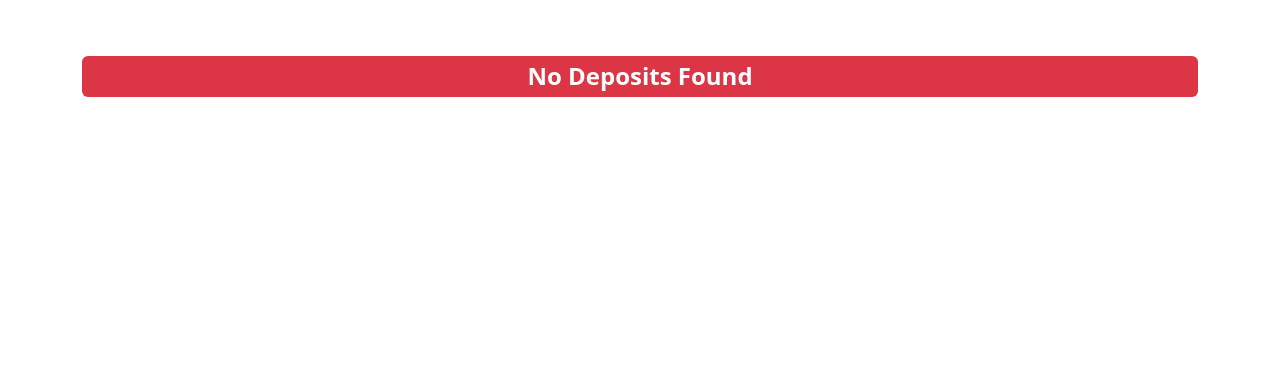
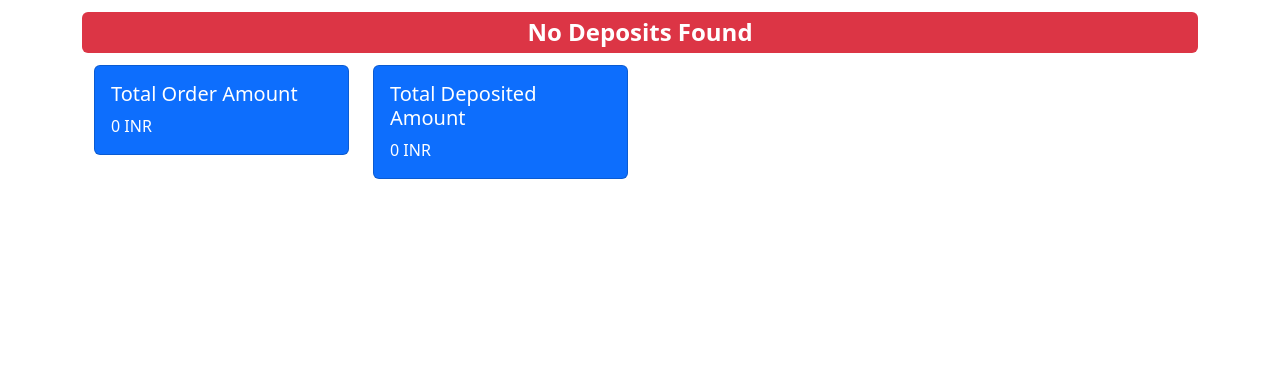
Before and after one commit to henishpatel9045/vadipartiSweetsGeneric, a Django app: page /bookings/user/deposits in a window 1280 px wide. Shown: the part 56-434 px from the top of the page. Run offline with Django 5.2, Linux system fonts and the light colour scheme; the visitor is signed in with stand-in values (Sample User, id 1); data that the repository does not hold is empty.

Commit message:
Add order delivery status page for users. - Update decorator for redirecting user to login page with auto redirect to current page after login. - Update user deposit page to include total order amount and total deposit. - Improve security by implementing access control to all required pages.

```diff
--- a/booking/decorators.py
+++ b/booking/decorators.py
@@ -1,10 +1,11 @@
 from rest_framework.response import Response
+from django.shortcuts import redirect
 from django.contrib.auth.models import AnonymousUser
 
 
 def login_required(func):
     def wrapper(self, request, *args, **kwargs):
         if isinstance(request.user, AnonymousUser):
-            return Response(status=404)
+            return redirect(f"/admin/login/?next={request.path}")
         return func(self, request, *args, **kwargs)
     return wrapper
--- a/booking/templates/booking/user_base.html
+++ b/booking/templates/booking/user_base.html
@@ -50,7 +50,10 @@
           <a class="nav-link fw-bold" href="{% url 'user-deposits' %}">Deposits</a>
         </li>
         <li class="nav-item">
-          <a class="nav-link fw-bold" href="/logout">Logout</a>
+          <a class="nav-link fw-bold" href="{% url 'user-order-delivery' %}">Order Delivery Status</a>
+        </li>
+        <li class="nav-item">
+          <a class="nav-link fw-bold link-danger" href="/logout">Logout</a>
         </li>
         {% elif not user.is_authenticated %}
         <li class="nav-item">
--- a/booking/templates/booking/user_deposits.html
+++ b/booking/templates/booking/user_deposits.html
@@ -5,15 +5,41 @@
     User Deposits
 {% endblock %}
 {% block child_content %}
-<div class="container mt-5">
-    <div class="accordion" id="accordionExample">
+<div class="container mt-1">
+
 
 
         {% if not user_deposits %}
         <h2 class="w-100 text-center badge bg-danger" style="font-size: 1.5rem;">No Deposits Found</h2>
         {% endif %}
 
+        <div class="container mt-1">
+            <div class="row">
+              <div class="col-md-3">
+                <div class="card text-white bg-primary mb-3">
 
+                  <div class="card-body">
+                    <h5 class="card-title">Total Order Amount</h5>
+                    <p class="card-text" id="total-order-amount-box">
+
+                    </p>
+                  </div>
+                </div>
+              </div>
+              <div class="col-md-3">
+                <div class="card text-white bg-primary mb-3">
+
+                  <div class="card-body">
+                    <h5 class="card-title">Total Deposited Amount</h5>
+                    <p class="card-text" id="total-deposited-amount-box">
+
+                    </p>
+                  </div>
+                </div>
+              </div>
+            </div>
+          </div>
+        <div class="accordion" id="accordionExample">
         {% for deposit in user_deposits %}
         <div class="accordion-item">
             <h2 class="accordion-header"   id="heading-{{forloop.counter}}">
@@ -45,4 +71,12 @@
     </div>
 </div>
 
+<script>
+    let totalOrderAmount = document.getElementById('total-order-amount-box');
+    let totalReceivedAmount = document.getElementById('total-deposited-amount-box');
+
+    totalOrderAmount.innerHTML = (Number.parseFloat({{ total_order_amount }}).toLocaleString() || 0) + ' INR';
+    totalReceivedAmount.innerHTML = (Number.parseFloat({{total_deposit_received}}).toLocaleString() || 0) + ' INR';
+</script>
+
 {% endblock %}
--- a/booking/urls.py
+++ b/booking/urls.py
@@ -10,6 +10,7 @@ from booking.views import (
     OrdersPrintTemplateView,
     UserDashboardStatTemplateView,
     UserDepositsTemplateView,
+    UserOrderDeliveryStatusTemplateView,
 )
 
 
@@ -22,5 +23,6 @@ urlpatterns = [
     path("user/bookings", UserBookingsTemplateView.as_view(), name="user-bookings"),
     path("user/stats", UserDashboardStatTemplateView.as_view(), name="user-stats"),
     path("user/deposits", UserDepositsTemplateView.as_view(), name="user-deposits"),
+    path("user/orders-delivery", UserOrderDeliveryStatusTemplateView.as_view(), name="user-order-delivery"),
     path("print", OrdersPrintTemplateView.as_view(), name="booking-print"),
 ]
--- a/booking/views.py
+++ b/booking/views.py
@@ -63,6 +63,10 @@ class NewOrderTemplateView(TemplateView):
             "items_data": item_data,
             "date": timezone.now().strftime("%Y-%m-%d"),
         }
+
+    @login_required
+    def get(self, request: HttpRequest, *args: Any, **kwargs: Any) -> HttpResponse:
+        return super().get(request, *args, **kwargs)
 
 
 class CreateOrderView(APIView):
@@ -142,7 +146,9 @@ class EditOrderTemplateView(TemplateView):
             }
 
         return {
-            "items_data": sorted(list(item_data.values()), key=lambda x: x["order_index"]),
+            "items_data": sorted(
+                list(item_data.values()), key=lambda x: x["order_index"]
+            ),
             "order": order,
             "order_number": order.bill_number,
             "order_date": order.date.strftime("%Y-%m-%d"),
@@ -150,6 +156,10 @@ class EditOrderTemplateView(TemplateView):
             "received_amount": order.received_amount,
             "special_note": order.comment,
         }
+
+    @login_required
+    def get(self, request: HttpRequest, *args: Any, **kwargs: Any) -> HttpResponse:
+        return super().get(request, *args, **kwargs)
 
 
 class EditOrderView(APIView):
@@ -163,10 +173,9 @@ class EditOrderView(APIView):
                 for item in Item.objects.prefetch_related("base_item").all():
                     items[f"{item.pk}"] = item
 
-                order = Order.objects.get(pk=pk)
                 order_items = OrderItem.objects.prefetch_related(
                     "booking", "item", "item__base_item"
-                ).filter(booking=order)
+                ).filter(booking_id=pk)
                 tmp = {}
                 for order_item in order_items:
                     tmp[f"{order_item.pk}"] = order_item
@@ -474,11 +483,102 @@ class UserDashboardStatTemplateView(TemplateView):
             "user_deposit": user_deposit.get("total_deposits", 0) or 0,
         }
 
+    @login_required
+    def get(self, request: HttpRequest, *args: Any, **kwargs: Any) -> HttpResponse:
+        return super().get(request, *args, **kwargs)
+
 
 class UserDepositsTemplateView(TemplateView):
     template_name = "booking/user_deposits.html"
 
     def get_context_data(self, **kwargs: Any) -> dict[str, Any]:
         user = self.request.user
+        total_order_amount = Order.objects.filter(book__user=user).aggregate(
+            total_order_amount=Sum("total_order_price")
+        ).get("total_order_amount", 0) or 0
         deposits = UserDeposits.objects.filter(user=user)
-        return {"user_deposits": deposits}
+        total_deposit = 0
+        for deposit in deposits:
+            total_deposit += deposit.amount
+        return {"user_deposits": deposits, "total_order_amount": total_order_amount, "total_deposit_received": total_deposit}
+
+    @login_required
+    def get(self, request: HttpRequest, *args: Any, **kwargs: Any) -> HttpResponse:
+        return super().get(request, *args, **kwargs)
+
+
+class UserOrderDeliveryStatusTemplateView(TemplateView):
+    template_name = "booking/user_order_delivery_status.html"
+
+    def get_context_data(self, **kwargs: Any) -> dict[str, Any]:
+        context = {}
+
+        order_items = OrderItem.objects.prefetch_related(
+            "booking",
+            "booking__book",
+            "booking__book__user",
+            "item",
+            "item__base_item",
+        ).filter(booking__book__user=self.request.user)
+
+        order_items_data = {}
+        for order_item in order_items:
+            booking_id = str(order_item.booking.bill_number)
+            if booking_id not in order_items_data:
+                order_items_data[booking_id] = {}
+            item_pk = str(order_item.item.pk)
+            if item_pk not in order_items_data[booking_id]:
+                order_items_data[booking_id][item_pk] = {
+                    "book_number": order_item.booking.book.book_number,
+                    "name": f"{order_item.item.base_item.name} - {BOX_SIZE_MAPPING[order_item.item.box_size]}",
+                    "order_quantity": order_item.order_quantity,
+                    "delivered_quantity": order_item.delivered_quantity,
+                    "remaining_quantity": order_item.order_quantity
+                    - order_item.delivered_quantity,
+                }
+            else:
+                order_items_data[booking_id][item_pk][
+                    "order_quantity"
+                ] += order_item.order_quantity
+                order_items_data[booking_id][item_pk][
+                    "delivered_quantity"
+                ] += order_item.delivered_quantity
+                order_items_data[booking_id][item_pk]["remaining_quantity"] += (
+                    order_item.order_quantity - order_item.delivered_quantity
+                )
+
+        orders_data = []
+        for order_item in order_items_data:
+            orders_data.append(
+                {
+                    "bill_number": order_item,
+                    "items": list(order_items_data[order_item].values()),
+                }
+            )
+
+        orders_data = sorted(orders_data, key=lambda x: int(x["bill_number"]))
+        context["orders_data"] = orders_data
+        return context
+
+    @login_required
+    def get(self, request: HttpRequest, *args: Any, **kwargs: Any) -> HttpResponse:
+        if not self.request.user.is_staff:
+            return render(
+                request,
+                "message_page.html",
+                {"type": "error", "message": "User not found."},
+            )
+        try:
+            return super().get(request, *args, **kwargs)
+        except IndexError as e:
+            return render(
+                request,
+                "message_page.html",
+                {"type": "error", "message": f"No order exists for given user."},
+            )
+        except Exception as e:
+            return render(
+                request,
+                "message_page.html",
+                {"type": "error", "message": str(e.args[0])},
+            )
```
Also changed, not shown: booking/templates/booking/user_order_delivery_status.html (added, +53 -0 lines).
